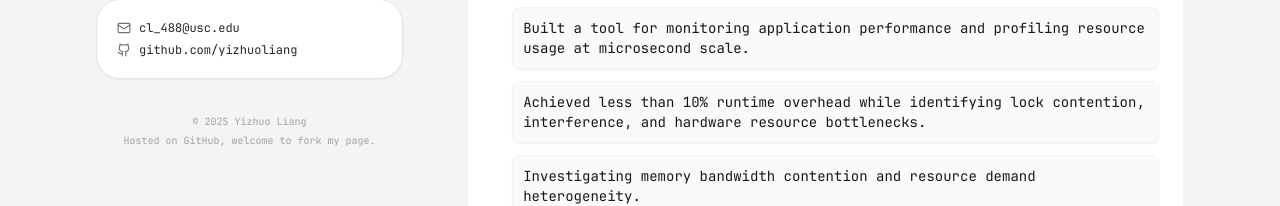
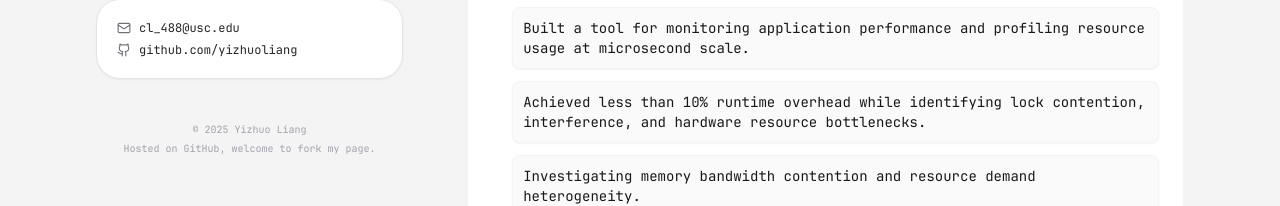
Before and after one commit to yizhuoliang/yizhuoliang.github.io, a Next.js app: page / in a window 1280 px wide. Shown: the part 572-778 px from the top of the page. Built offline with nearby package versions, Linux system fonts and the light colour scheme.

Commit message:
adjust boarders

```diff
--- a/app/page.tsx
+++ b/app/page.tsx
@@ -4,7 +4,7 @@ import { ExpandableSection } from "@/components/expandable-section"
 
 export default function Home() {
   return (
-    <main className="min-h-screen p-4 md:p-8 bg-zinc-100 dark:bg-zinc-100">
+    <main className="min-h-screen p-4 pb-2 md:p-8 md:pb-4 bg-zinc-100 dark:bg-zinc-100">
       <div className="mx-auto max-w-7xl px-4 sm:px-6 lg:px-8 xl:max-w-6xl">
         <div className="flex flex-col md:flex-row md:gap-16">
           {/* Left column: Namecard and Photo */}
@@ -48,7 +48,7 @@ export default function Home() {
             </div>
 
             {/* Footer with copyright - desktop only */}
-            <div className="hidden md:block text-center text-[10px] text-zinc-400 mb-4">
+            <div className="hidden md:block text-center text-[10px] text-zinc-400 mb-2">
               <p>© 2025 Yizhuo Liang</p>
               <p className="mt-1">
                 Hosted on GitHub, welcome to fork my <a href="https://github.com/yizhuoliang/yizhuoliang.github.io" className="hover:text-zinc-600 transition-colors">page</a>.
@@ -198,7 +198,7 @@ export default function Home() {
         </div>
 
         {/* Mobile-only footer */}
-        <div className="block md:hidden mt-8 mb-4 text-center text-[10px] text-zinc-400">
+        <div className="block md:hidden mt-8 mb-2 text-center text-[10px] text-zinc-400">
           <p>© 2025 Yizhuo Liang</p>
           <p className="mt-1">
             Hosted on GitHub, welcome to fork my <a href="https://github.com/yizhuoliang/yizhuoliang.github.io" className="hover:text-zinc-600 transition-colors">page</a>.
```
